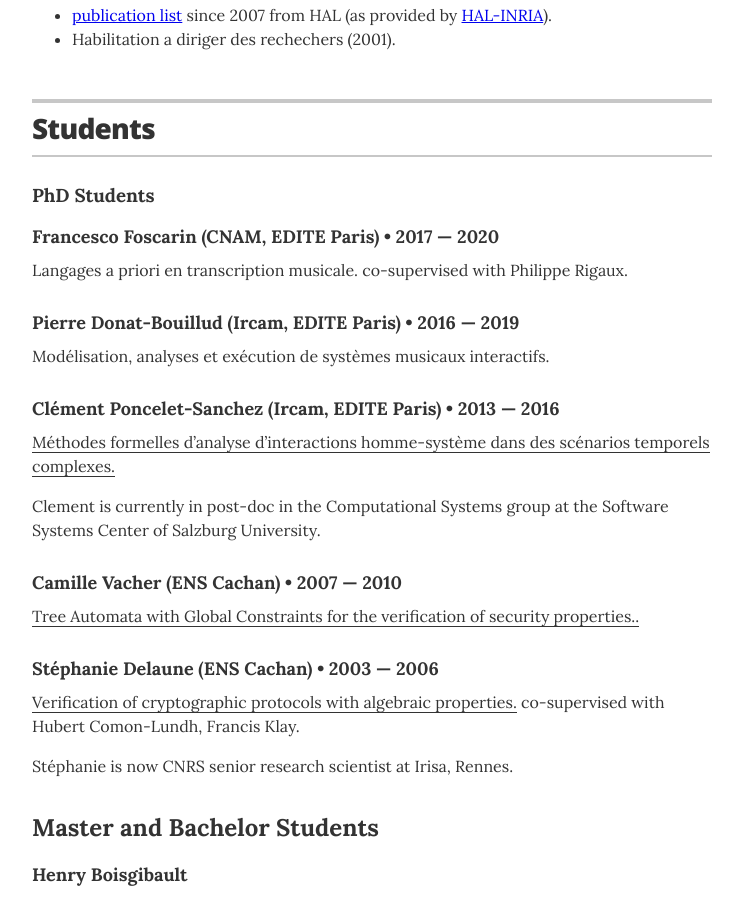
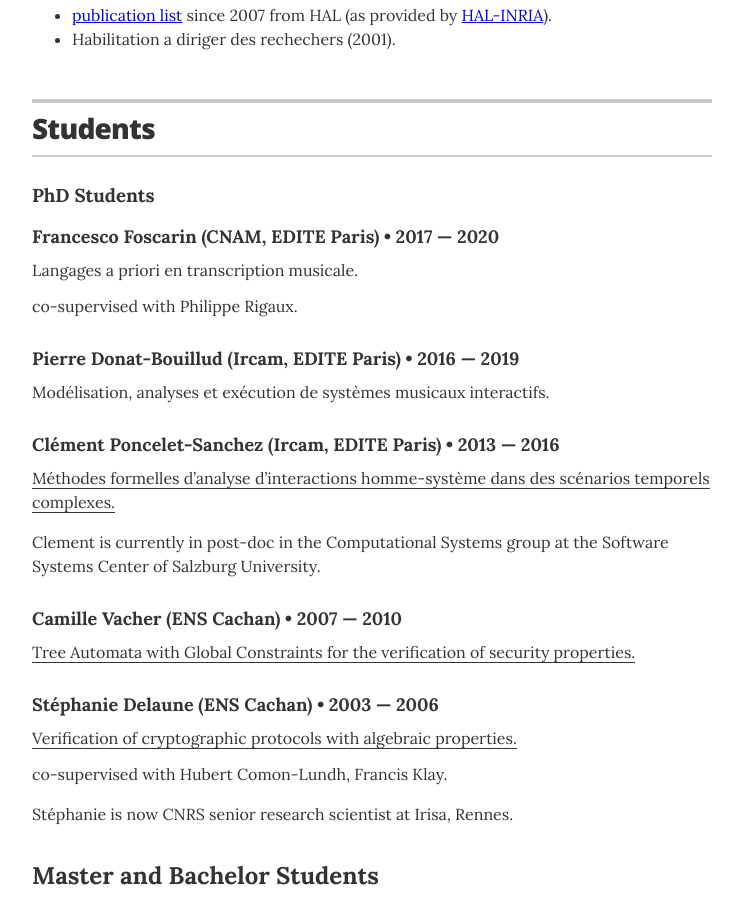
Before and after one commit to florento/florent-jacquemard.github.io, a Jekyll site: the page built from index.html, in a window 1280 px wide and 900 px high, scrolled down 818 px. Shown: the whole window, without its empty margins (268-1011 px from the left). Built offline with Jekyll 4.4.1, drawn with Linux system fonts in a browser that asks for light colours.

Commit message:
format phd student

```diff
--- a/_data/students-phd.yml
+++ b/_data/students-phd.yml
@@ -26,7 +26,7 @@
 - name: Camille Vacher
   degree: Phd
   duration: 2007 &mdash; 2010
-  title: Tree Automata with Global Constraints for the verification of security properties.
+  title: Tree Automata with Global Constraints for the verification of security properties
   url: https://tel.archives-ouvertes.fr/tel-00598494
   school: ENS Cachan
 
--- a/_layouts/resume.html
+++ b/_layouts/resume.html
@@ -163,6 +163,8 @@
               ({{ student.school}}) &bull; {{ student.duration}}</h4>
           <p class="resume-item-copy">
           {% if student.url %}<a href="{{ student.url }}">{{ student.title }}.</a>{% else %}{{ student.title }}.{% endif %}
+          </p>
+          <p class="resume-item-copy">
           {% if student.codir %} co-supervised with {{ student.codir }}.{% endif %}
           {% if student.alumni %}{{ student.alumni | markdownify }}{% endif %}
           </p>
```
